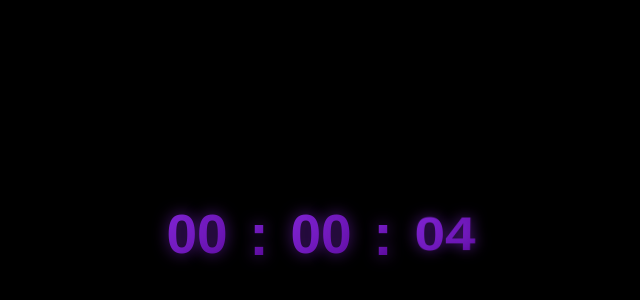
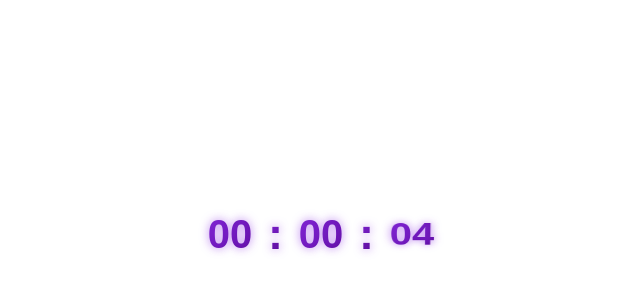
Before and after one commit to JAYTHECREATOR0001/Live-timer-, a plain HTML site: page index.html in a window 1280 px wide. Shown: the part 174-474 px from the top of the page, without its empty margins (319-959 px from the left). Drawn offline with Linux system fonts and the light colour scheme.

Commit message:
Update index.html

```diff
--- a/index.html
+++ b/index.html
@@ -6,7 +6,7 @@
 <title>Live Trading Timer</title>
 <style>
   body {
-    background-color: #000000;
+    background-color: transparent;
     height: 100vh;
     display: flex;
     justify-content: center;
@@ -16,14 +16,14 @@
 
   .timer {
     display: flex;
-    gap: 12px;
+    gap: 8px;
   }
 
   .flip-card {
     position: relative;
-    width: 80px;
-    height: 100px;
-    perspective: 1000px;
+    width: 60px;
+    height: 70px;
+    perspective: 800px;
   }
 
   .card-face {
@@ -31,16 +31,16 @@
     width: 100%;
     height: 100%;
     font-weight: 900;
-    font-size: 55px;
-    line-height: 100px;
+    font-size: 40px;
+    line-height: 70px;
     text-align: center;
-    border-radius: 12px;
+    border-radius: 8px;
     background: linear-gradient(135deg, #8a2be2, #4b0082);
     color: transparent;
     -webkit-background-clip: text;
     background-clip: text;
     backface-visibility: hidden;
-    text-shadow: 0 0 15px rgba(138, 43, 226, 0.6);
+    text-shadow: 0 0 10px rgba(138, 43, 226, 0.6);
   }
 
   .card-face.back {
@@ -48,11 +48,11 @@
   }
 
   .flip-card.flip .card-face.front {
-    animation: flipFront 0.7s forwards;
+    animation: flipFront 0.6s forwards;
   }
 
   .flip-card.flip .card-face.back {
-    animation: flipBack 0.7s forwards;
+    animation: flipBack 0.6s forwards;
   }
 
   @keyframes flipFront {
@@ -66,13 +66,13 @@
   }
 
   .colon {
-    font-size: 60px;
+    font-size: 45px;
     font-weight: 900;
     color: transparent;
     background: linear-gradient(135deg, #8a2be2, #4b0082);
     -webkit-background-clip: text;
     background-clip: text;
-    text-shadow: 0 0 15px rgba(138, 43, 226, 0.6);
+    text-shadow: 0 0 10px rgba(138, 43, 226, 0.6);
     align-self: center;
   }
 </style>
@@ -115,7 +115,7 @@ function updateFlipCard(card, newValue) {
   setTimeout(() => {
     front.textContent = newValue;
     card.classList.remove('flip');
-  }, 700);
+  }, 600);
 }
 
 function updateTimer() {
```
